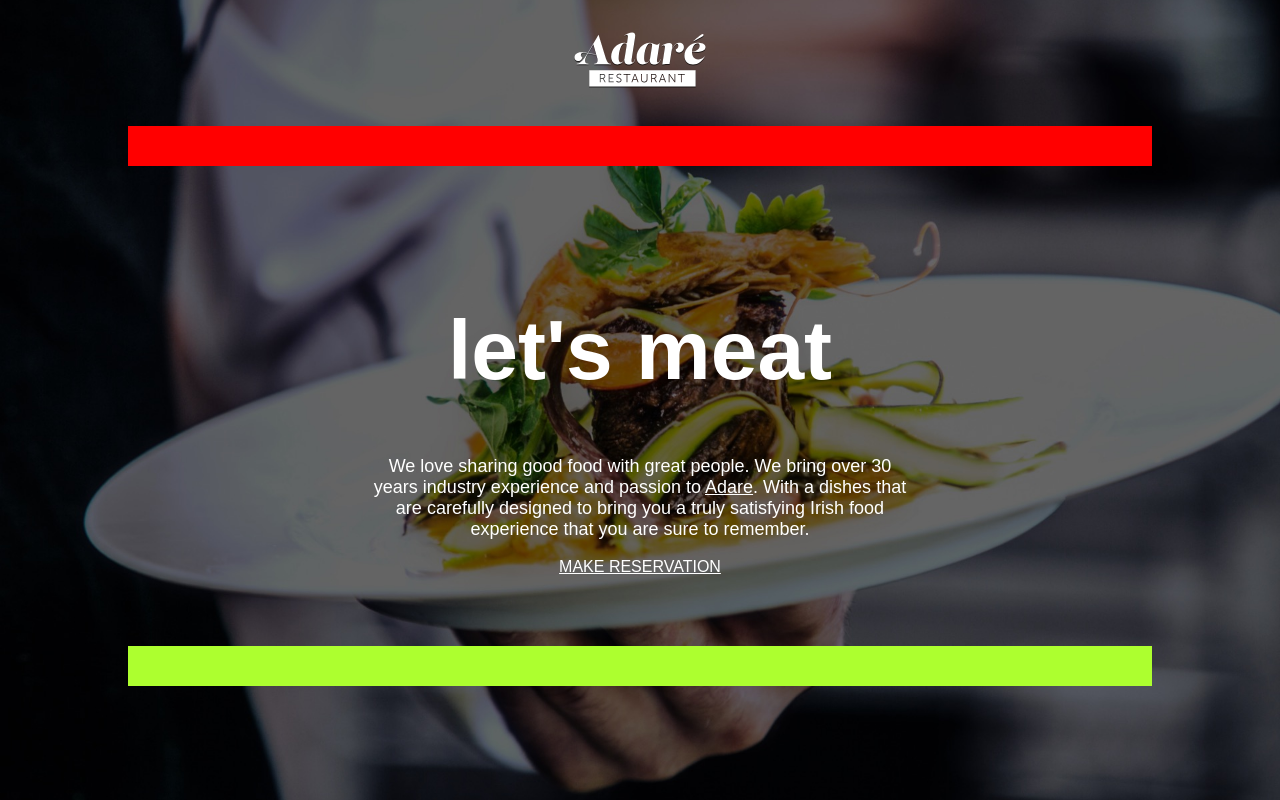
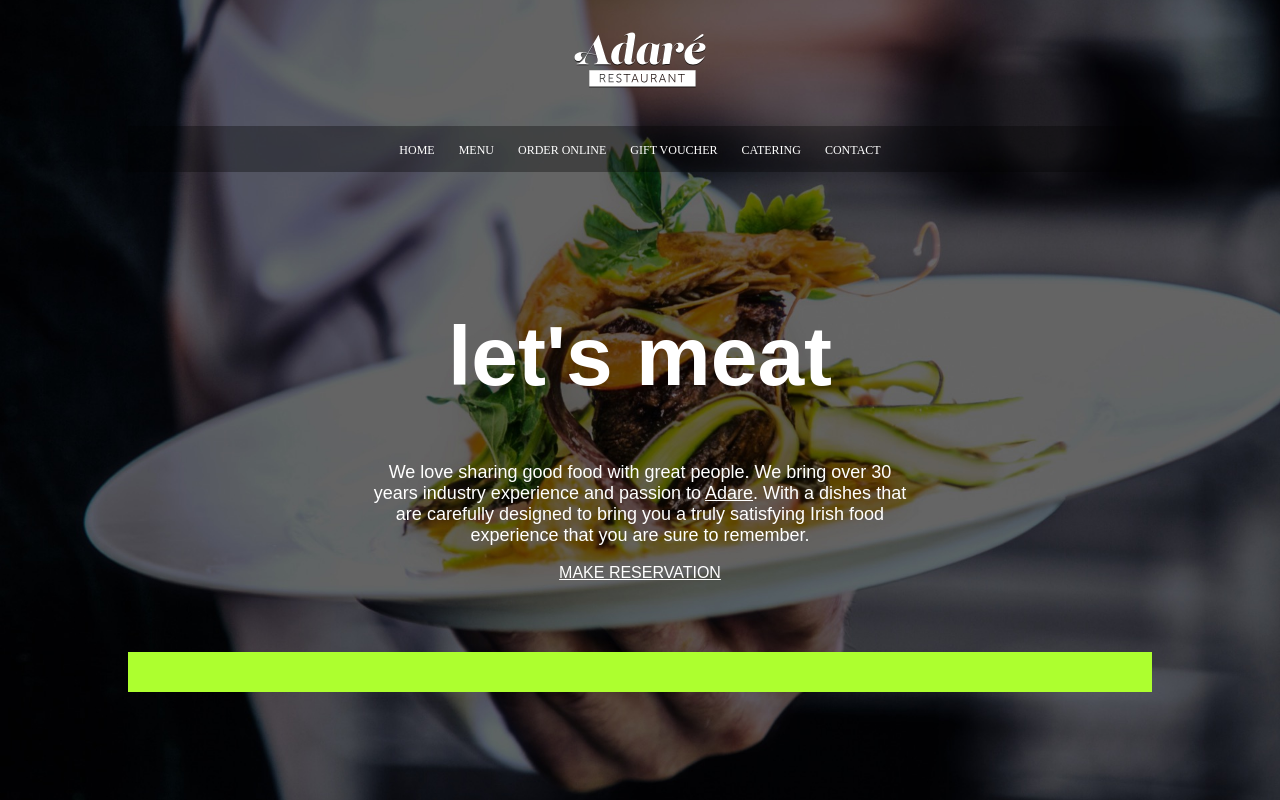
Before and after one commit to AyakaYasuda/Project1-Restaurant-Website, a plain HTML site: page Main/index.html in a window 1280 px wide. Drawn offline with Linux system fonts and the light colour scheme.

Commit message:
added nav bar

```diff
--- a/Main/index.html
+++ b/Main/index.html
@@ -16,15 +16,22 @@
         />
       </header>
 
-      <nav></nav>
+      <nav>
+        <a href="#">HOME</a>
+        <a href="#">MENU</a>
+        <a href="#">ORDER ONLINE</a>
+        <a href="#">GIFT VOUCHER</a>
+        <a href="#">CATERING</a>
+        <a href="#">CONTACT</a>
+      </nav>
 
       <main>
         <h1>let's meat</h1>
         <p>
           We love sharing good food with great people. We bring over 30 years
-          industry experience and passion to <a href="#">Adare</a>. With a dishes that are
-          carefully designed to bring you a truly satisfying Irish food
-          experience that you are sure to remember.
+          industry experience and passion to <a href="#">Adare</a>. With a
+          dishes that are carefully designed to bring you a truly satisfying
+          Irish food experience that you are sure to remember.
         </p>
         <a href="http://www.google.com" target="_blank">MAKE RESERVATION</a>
       </main>
--- a/Main/style.css
+++ b/Main/style.css
@@ -22,8 +22,17 @@ header {
 }
 
 nav {
-  background-color: red;
-  height: 40px;
+  background-color: rgba(0, 0, 0, .338);
+  /* height: 40px; */
+  text-align: center;
+  padding: 14px 0px;
+}
+
+nav a {
+  text-decoration: none;
+  font-size: 12px;
+  padding-left: 10px;
+  padding-right: 10px;
 }
 
 main {
```
